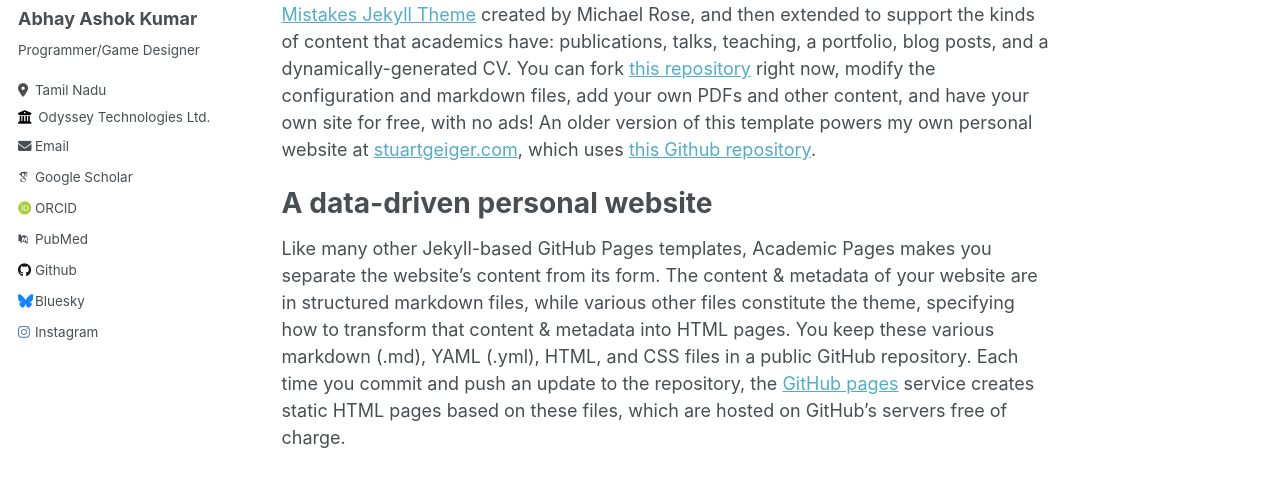
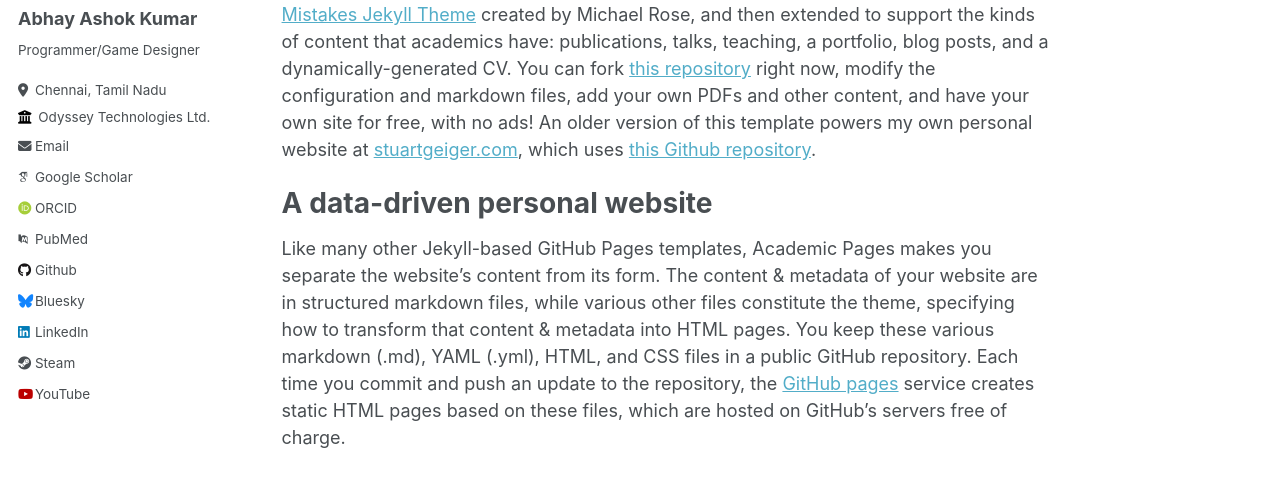
Before and after one commit to SSJAbatron/Portfolio, a Jekyll site: the page built from _pages/about.md, in a window 1280 px wide. Shown: the part 283-761 px from the top of the page. Built offline with Jekyll 4.4.1, drawn with Linux system fonts in a browser that asks for light colours; some web fonts are replaced; part of the change alters nothing that is shown.

Commit message:
Update _config.yml

```diff
--- a/_config.yml
+++ b/_config.yml
@@ -25,7 +25,7 @@ author:
   name             : "Abhay Ashok Kumar"
   pronouns         : # example: "she/her"
   bio              : "Programmer/Game Designer"
-  location         : "Tamil Nadu"
+  location         : "Chennai, Tamil Nadu"
   employer         : "Odyssey Technologies Ltd."
   uri              : # URL
   email            : "a.abhay96@gmail.com"
@@ -43,7 +43,7 @@ author:
   bitbucket        : # Username - Update with your username on the site
   codepen          : # Username
   dribbble         : # Username
-  github           : "academicpages"
+  github           : "https://github.com/SSJAbatron"
   kaggle           : # Username
   stackoverflow    : # User number or user number and name (i.e., use "1" or "1/jeff-atwood")
 
@@ -55,14 +55,14 @@ author:
   goodreads        : # Username
   google_plus      : # Username
   keybase          : # Username
-  instagram        : "musashim3"
+  instagram        :  #Username
   lastfm           : # Username
-  linkedin         : # Username
+  linkedin         : "https://www.linkedin.com/in/abhay-ashok-kumar-7b685bb3"
   mastodon         : # URL
   medium           : # URL
   pinterest        : # Username
   soundcloud       : # Username
-  steam            : # Username
+  steam            : "https://steamcommunity.com/id/abatron3/"
   telegram         : # URL
   tumblr           : # Username
   twitter          : # Username for X / Twitter
@@ -70,7 +70,7 @@ author:
   weibo            : # Username
   wikipedia        : # Username
   xing             : # Username
-  youtube          : # Username
+  youtube          : "https://www.youtube.com/channel/UCsgvfKv3rY99w2WZsNuto_A"
   zhihu            : # URL
 
 
```
